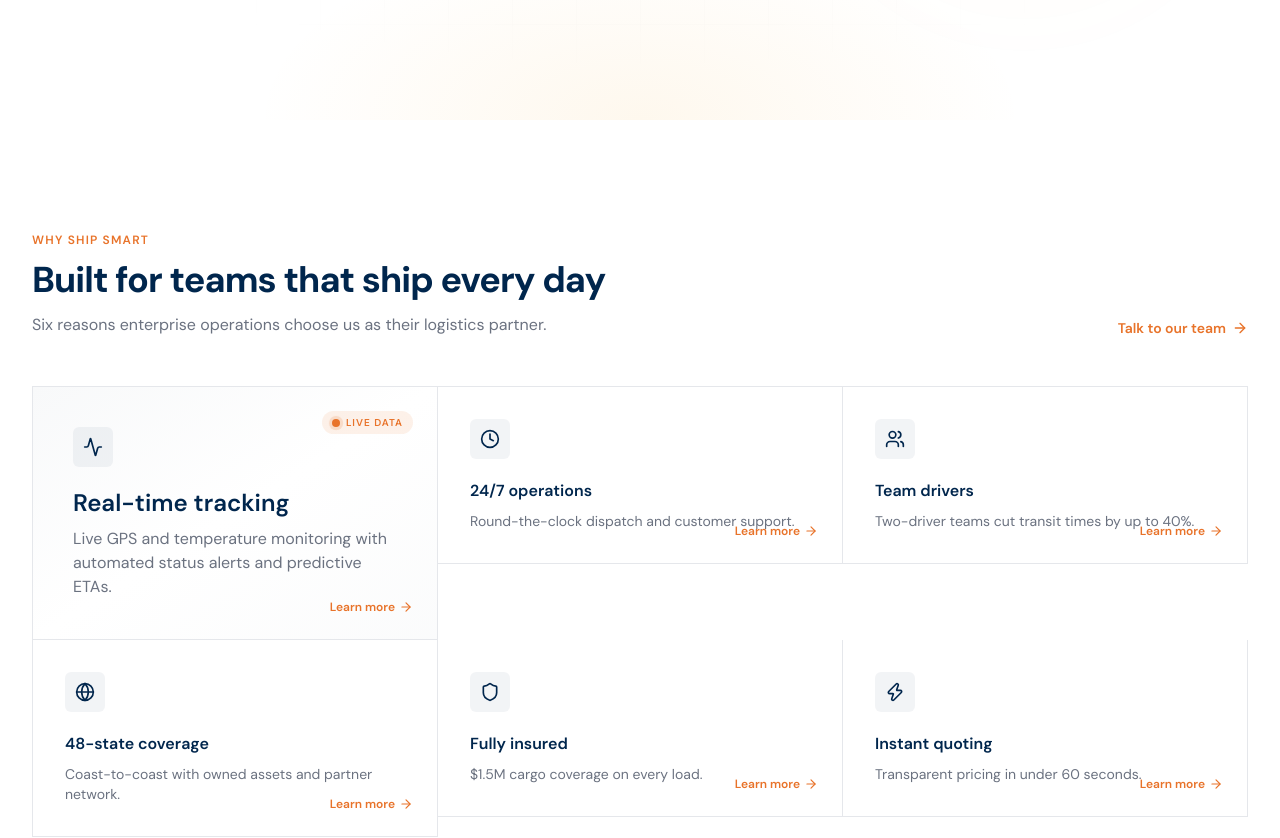
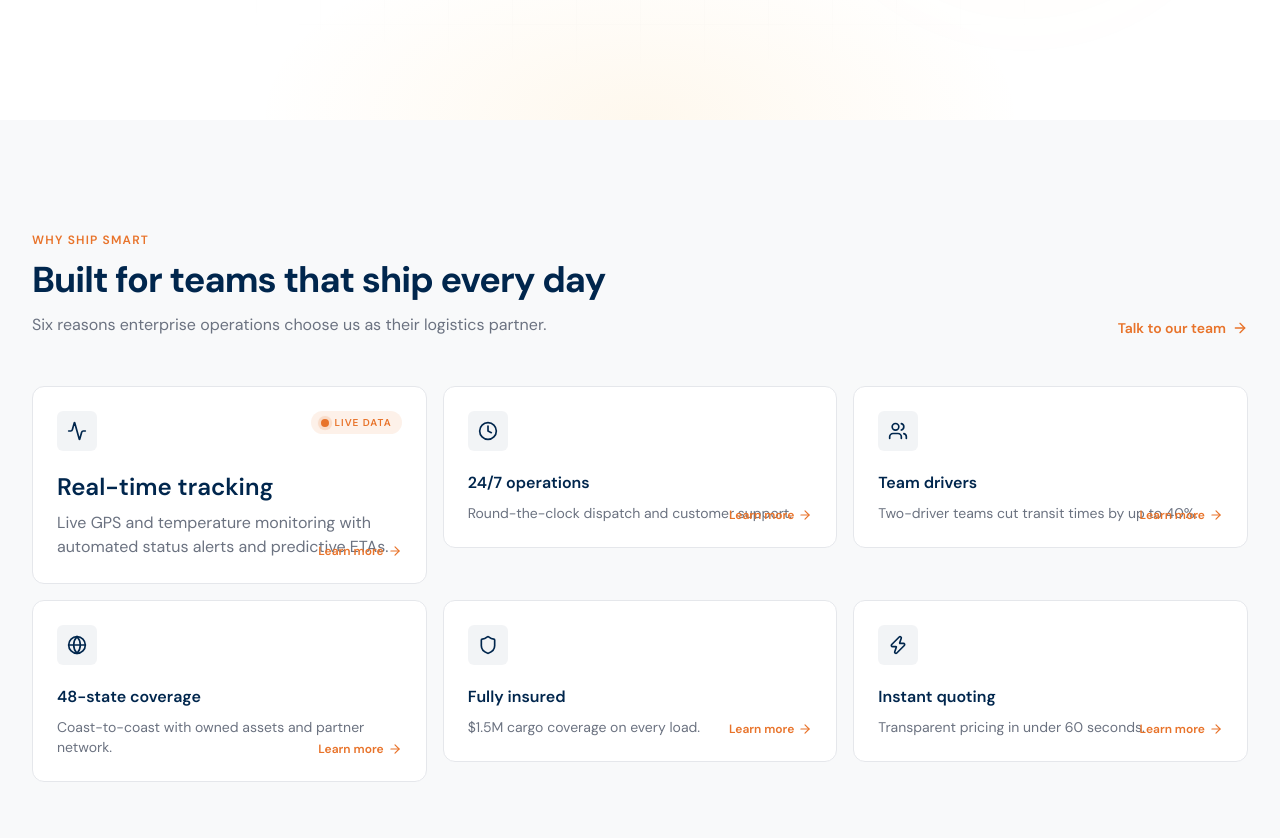
Before and after one commit to HusbanTech12/ship_smart_solution, a Next.js app: page / in a window 1280 px wide. Shown: the part 680-1518 px from the top of the page. Built offline with nearby package versions, Linux system fonts and the light colour scheme.

Commit message:
style(home): unify all 4 card sections to services card style — rounded-xl, border, white bg, hover lift, shadow

```diff
--- a/components/landing/home-features-section.tsx
+++ b/components/landing/home-features-section.tsx
@@ -65,7 +65,7 @@ export function HomeFeaturesSection() {
   }
 
   return (
-    <section id="features" className="py-20 lg:py-28 bg-white">
+    <section id="features" className="py-20 lg:py-28 bg-brand-surface">
       <div className="max-w-7xl mx-auto px-4 sm:px-6 lg:px-8">
         <div className="flex flex-col md:flex-row md:items-end md:justify-between gap-6 mb-12">
           <motion.div
@@ -103,7 +103,7 @@ export function HomeFeaturesSection() {
           whileInView={anim ? "visible" : undefined}
           viewport={{ once: true, margin: "-48px" }}
           variants={containerVariants}
-          className="grid grid-cols-1 sm:grid-cols-2 lg:grid-cols-3 border-t border-l border-gray-200"
+          className="grid grid-cols-1 sm:grid-cols-2 lg:grid-cols-3 gap-4"
         >
           {features.map((feature) => {
             const Icon = feature.icon
@@ -111,13 +111,7 @@ export function HomeFeaturesSection() {
               <motion.div key={feature.title} variants={anim ? cardVariants : undefined}>
                 <Link
                   href={feature.href}
-                  className={cn(
-                    "group relative block border-r border-b border-gray-200 transition-all duration-300",
-                    "hover:z-10 hover:bg-brand-surface hover:shadow-[inset_0_0_0_1px_rgba(232,115,42,0.15)]",
-                    feature.featured
-                      ? "sm:col-span-2 p-6 lg:p-10 bg-gradient-to-br from-brand-surface via-white to-brand-surface/60"
-                      : "p-6 lg:p-8",
-                  )}
+                  className="group relative flex flex-col rounded-xl border border-gray-200 bg-white p-6 transition-all duration-300 hover:-translate-y-1.5 hover:border-brand-secondary/40 hover:shadow-xl hover:shadow-brand-secondary/10"
                 >
                   {feature.featured && (
                     <div className="absolute top-6 right-6 inline-flex items-center gap-1.5 rounded-full bg-brand-secondary/10 px-2.5 py-1 text-[10px] font-semibold uppercase tracking-widest text-brand-secondary">
--- a/components/landing/home-industries-section.tsx
+++ b/components/landing/home-industries-section.tsx
@@ -70,7 +70,7 @@ export function HomeIndustriesSection() {
           whileInView={anim ? "visible" : undefined}
           viewport={{ once: true, margin: "-48px" }}
           variants={containerVariants}
-          className="grid grid-cols-2 sm:grid-cols-3 lg:grid-cols-6 border-t border-l border-gray-200"
+          className="grid grid-cols-2 sm:grid-cols-3 lg:grid-cols-6 gap-4"
         >
           {industries.map((industry) => {
             const Icon = industry.icon
@@ -78,7 +78,7 @@ export function HomeIndustriesSection() {
               <motion.div key={industry.name} variants={anim ? cellVariants : undefined}>
                 <Link
                   href={industry.href}
-                  className="group relative block border-r border-b border-gray-200 p-5 transition-all duration-300 hover:z-10 hover:bg-white hover:shadow-[inset_0_0_0_1px_rgba(232,115,42,0.15)]"
+                  className="group relative flex flex-col rounded-xl border border-gray-200 bg-white p-5 transition-all duration-300 hover:-translate-y-1.5 hover:border-brand-secondary/40 hover:shadow-xl hover:shadow-brand-secondary/10"
                 >
                   <motion.div
                     className="flex h-9 w-9 items-center justify-center rounded-md bg-brand-primary/5 text-brand-primary transition-colors duration-300 group-hover:bg-brand-primary group-hover:text-white"
--- a/components/landing/home-process-section.tsx
+++ b/components/landing/home-process-section.tsx
@@ -64,7 +64,7 @@ export function HomeProcessSection() {
   }
 
   return (
-    <section id="process" className="py-20 lg:py-28 bg-white">
+    <section id="process" className="py-20 lg:py-28 bg-brand-surface">
       <div className="max-w-7xl mx-auto px-4 sm:px-6 lg:px-8">
         <motion.div
           initial={anim ? { opacity: 0, y: 20 } : undefined}
```
